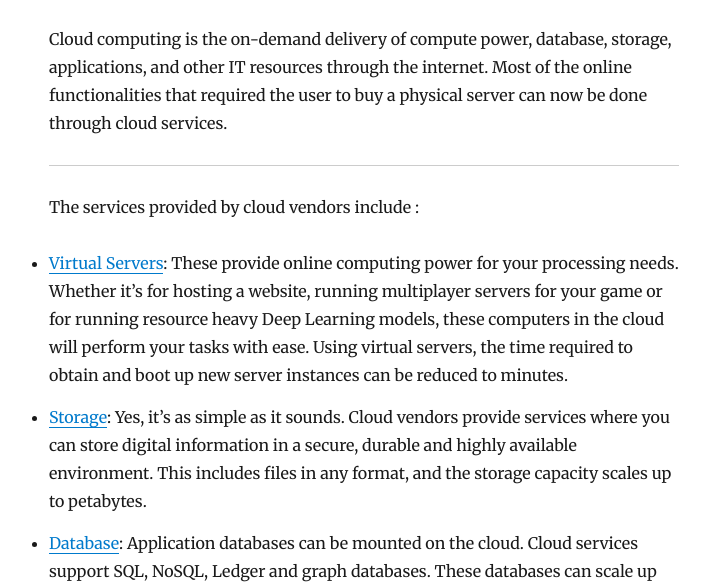
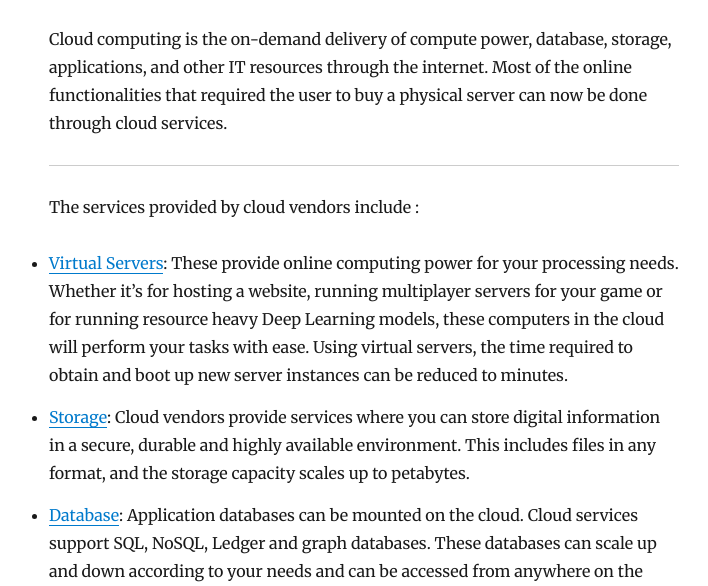
Before and after one commit to devgeetech/dartigo, a Gatsby site: page /modtech-cloud/ in a window 1280 px wide. Shown: the part 214-800 px from the top of the page, without its empty margins (276-984 px from the left). Built offline with nearby package versions, Linux system fonts and the light colour scheme; Gatsby itself is replaced by a stand-in of ours; some packages are replaced by stand-ins of ours.

Commit message:
cringe reduce post: cloud

```diff
--- a/content/blog/modtech-cloud/index.md
+++ b/content/blog/modtech-cloud/index.md
@@ -10,7 +10,7 @@ Cloud computing is the on-demand delivery of compute power, database, storage, a
 The services provided by cloud vendors include :
 
 - [Virtual Servers](https://aws.amazon.com/products/compute/?nc2=h_m1): These provide online computing power for your processing needs. Whether it’s for hosting a website, running multiplayer servers for your game or for running resource heavy Deep Learning models, these computers in the cloud will perform your tasks with ease. Using virtual servers, the time required to obtain and boot up new server instances can be reduced to minutes.
-- [Storage](https://aws.amazon.com/products/storage/?nc2=h_m1): Yes, it’s as simple as it sounds. Cloud vendors provide services where you can store digital information in a secure, durable and highly available environment. This includes files in any format, and the storage capacity scales up to petabytes.
+- [Storage](https://aws.amazon.com/products/storage/?nc2=h_m1): Cloud vendors provide services where you can store digital information in a secure, durable and highly available environment. This includes files in any format, and the storage capacity scales up to petabytes.
 - [Database](https://aws.amazon.com/products/databases/?nc2=h_m1): Application databases can be mounted on the cloud. Cloud services support SQL, NoSQL, Ledger and graph databases. These databases can scale up and down according to your needs and can be accessed from anywhere on the web.
 - [Serverless](https://aws.amazon.com/lambda/?nc2=h_m1): Upload and run your code on the cloud without worrying about servers (not even virtual ones). The cloud platforms handle the provisioning, scaling and maintaining of your servers while you can work on your awesome code. Serverless is infamous for mounting ground-breaking APIs and for automating intra-cloud architectures.
 - [Analytics](https://aws.amazon.com/big-data/datalakes-and-analytics/?nc2=h_m1): Cloud services are perfect for constructing data lakes and analyzing colossal data. Immense computing power and pre-destined workflows ensure efficient analysis results.
```
